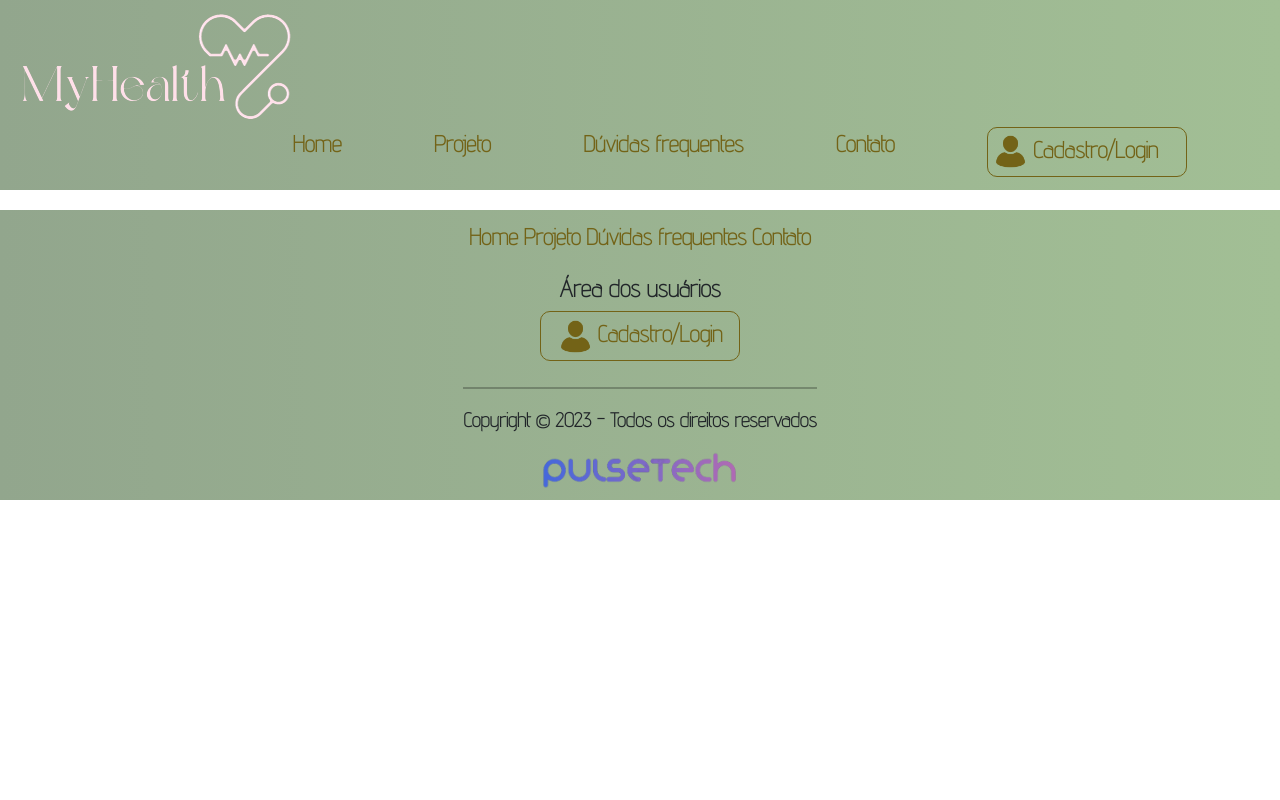
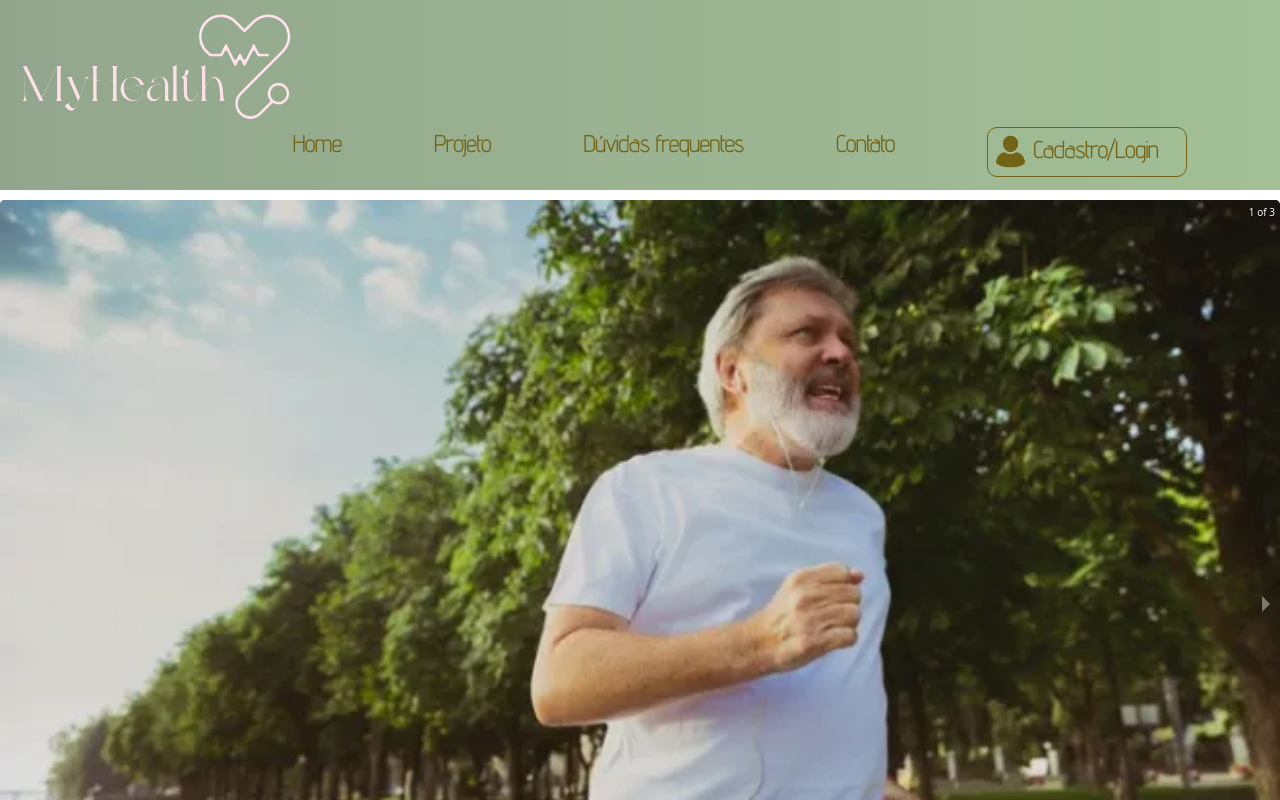
Before and after one commit to letyresina/GS2sem-Site, a React (Vite) app: page / in a window 1280 px wide. Shown: the top 800 px of the page. Built offline with nearby package versions, Linux system fonts and the light colour scheme; a web font is replaced by a local one.

Commit message:
carrossel na Home feito

```diff
--- a/package.json
+++ b/package.json
@@ -17,8 +17,10 @@
     "react-bootstrap": "^2.9.1",
     "react-dom": "^18.2.0",
     "react-link": "^1.0.3",
+    "react-responsive-carousel": "^3.2.23",
     "react-router": "^6.19.0",
-    "react-router-dom": "^6.19.0"
+    "react-router-dom": "^6.19.0",
+    "react-slideshow-image": "^4.3.0"
   },
   "devDependencies": {
     "@types/react": "^18.2.37",
--- a/src/App.scss
+++ b/src/App.scss
@@ -373,6 +373,23 @@
             }
         }
     }
+
+    /* Carrossel Home */
+    /* Seu arquivo de estilos */
+    .carousel {
+        margin: 0 auto;
+    }
+
+    .carousel .slide {
+        background: #333; /* Cor de fundo dos slides */
+        border-radius: 5px;
+        overflow: hidden;
+    }
+
+    .carousel img {
+        max-width: 100%;
+        height: auto;
+    }
 }
 
 /* Tablet */
--- /dev/null
+++ b/src/Carousel.jsx
@@ -0,0 +1,21 @@
+import React from 'react';
+import { Carousel } from 'react-responsive-carousel';
+import 'react-responsive-carousel/lib/styles/carousel.min.css';
+
+const CarrosselExemplo = () => {
+  return (
+    <Carousel showThumbs={false}>
+      <div>
+        <img src="./src/assets/imagemScroll1.webp" alt="Imagem 1" />
+      </div>
+      <div>
+        <img src="./src/assets/imagemScroll2.webp" alt="Imagem 2" />
+      </div>
+      <div>
+        <img src="./src/assets/imagemScroll3.webp" alt="Imagem 3" />
+      </div>
+    </Carousel>
+  );
+};
+
+export default CarrosselExemplo;
--- a/src/Home.jsx
+++ b/src/Home.jsx
@@ -1,12 +1,11 @@
 import {} from 'react'
 import './App.scss'
-
+import CarrosselExemplo from './Carousel'
 
 function Home(){
     return(
         <>
-
-
+             <CarrosselExemplo/>
         </>
     )
 }
```
Also changed, not shown: 1 other file (tests, documents, lock files or other folders).
